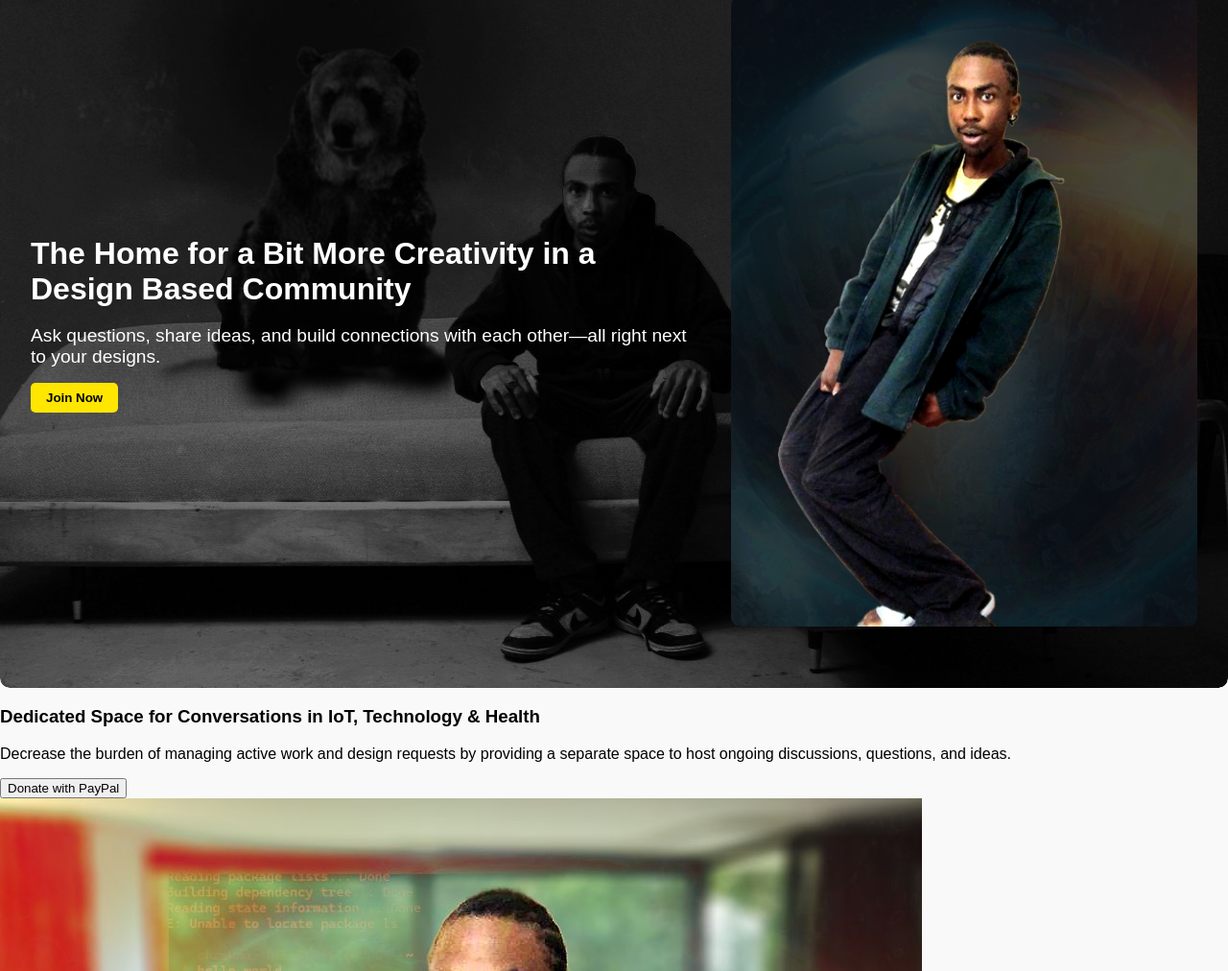
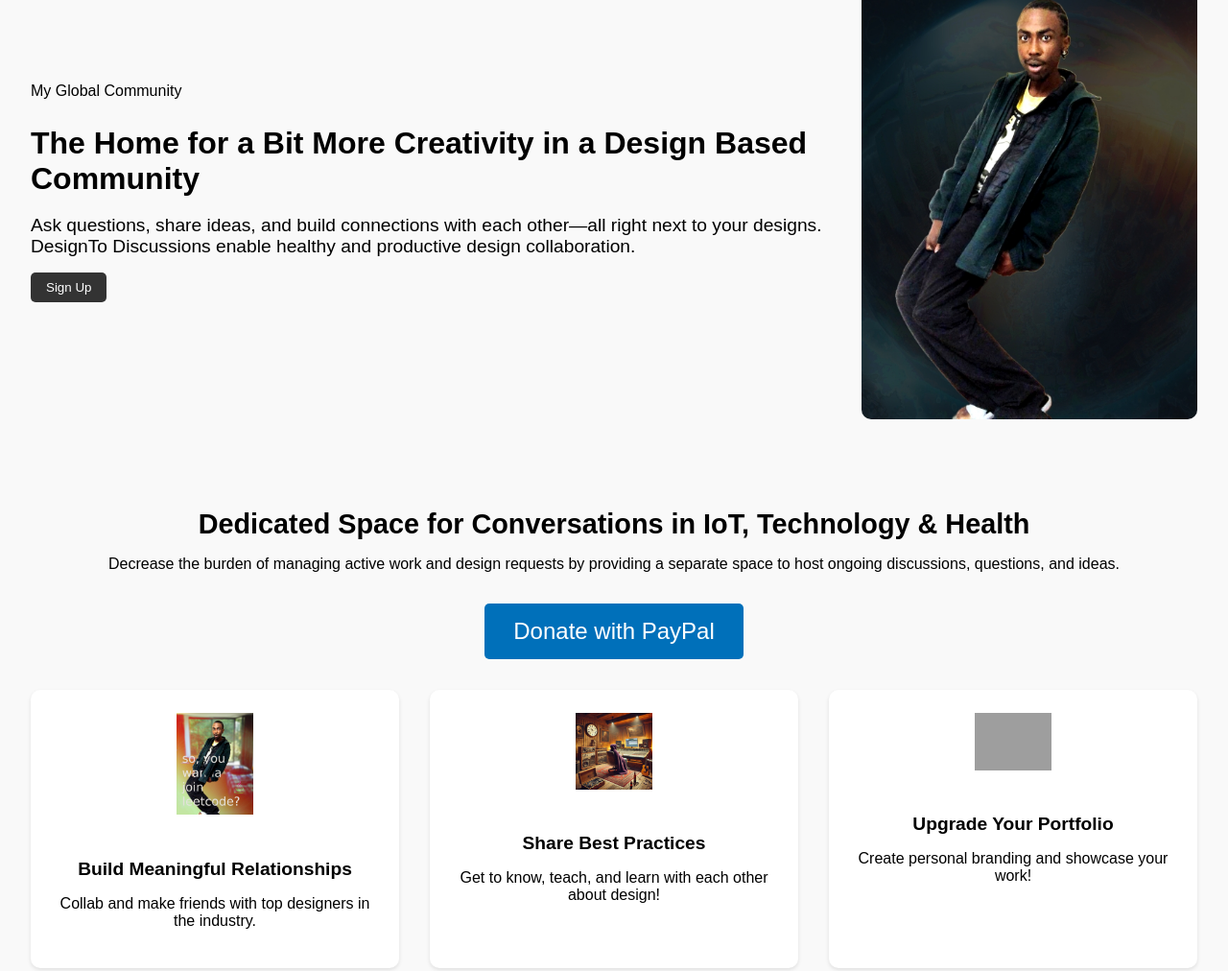
Before and after one commit to slpnbeauty97/disnet, a website: page public/index.html in a window 1280 px wide. Shown: the part 160-1172 px from the top of the page at 96% size. Drawn offline with Linux system fonts and the light colour scheme; grey boxes are pictures that could not be loaded; a script that the page names is missing.

Commit message:
Update index.html

```diff
--- a/public/index.html
+++ b/public/index.html
@@ -4,9 +4,6 @@
   <meta charset="UTF-8" />
   <meta name="viewport" content="width=device-width, initial-scale=1.0"/>
   <title>Welcome to Disnet</title>
-
-  <script async src="https://tally.so/widgets/embed.js"></script>
-
   <style>
     body {
       font-family: Arial, sans-serif;
@@ -39,46 +36,31 @@
       font-weight: bold;
     }
 
+    .main {
+      padding: 2rem;
+      display: flex;
+      flex-direction: column;
+      gap: 4rem;
+    }
+
     .hero {
       display: flex;
       align-items: center;
       justify-content: space-between;
       gap: 2rem;
-  padding: 4rem 2rem;
-  position: relative;
-  border-radius: 10px;
-  overflow: hidden;
-  z-index: 1;
+      flex-wrap: wrap;
     }
 
-/* 🔥 Add background banner + gradient overlay */
-.hero::before {
-  content: "";
-  position: absolute;
-  inset: 0;
-  background: linear-gradient(
-    rgba(0, 0, 0, 0.5),
-    rgba(0, 0, 0, 0.5)
-  ), url('/banner.jpg'); /* Replace with your banner */
-  background-size: cover;
-  background-position: center;
-  z-index: -1;
+    .hero img {
+      width: 100%;
+      max-width: 350px;
+      height: auto;
       border-radius: 10px;
+      object-fit: cover;
     }
 
-/* ✅ Keep your image size exactly as before */
-.hero img {
-  width: 40%;
-  border-radius: 10px;
-  object-fit: cover;
-  height: auto;
-  max-width: 100%;
-}
-
-/* ✅ No layout interference */
     .hero-content {
       flex: 1;
-  color: white; /* text readable on dark banner */
     }
 
     .hero-content h2 {
@@ -94,14 +76,70 @@
     .hero-content button {
       padding: 0.5rem 1rem;
       border: none;
-  background-color: #ffe600;
-  color: #000;
+      background-color: #333;
+      color: #fff;
       border-radius: 5px;
       cursor: pointer;
-  font-weight: bold;
     }
 
-/* Responsive fixes */
+    .grid-section {
+      text-align: center;
+    }
+
+    .grid-section h3 {
+      font-size: 1.8rem;
+      margin-bottom: 1rem;
+    }
+
+    .grid {
+      display: grid;
+      grid-template-columns: repeat(auto-fit, minmax(250px, 1fr));
+      gap: 2rem;
+      margin-top: 2rem;
+    }
+
+    .grid-item {
+      background-color: #fff;
+      padding: 1.5rem;
+      border-radius: 10px;
+      box-shadow: 0 2px 4px rgba(0, 0, 0, 0.1);
+      text-align: center;
+    }
+
+    .grid-item img {
+      width: 80px;
+      height: auto;
+      margin-bottom: 1rem;
+    }
+
+    .grid-item h4 {
+      font-size: 1.2rem;
+      margin-bottom: 0.5rem;
+    }
+
+    .content {
+      display: flex;
+      justify-content: center;
+      align-items: center;
+      height: 100%;
+      margin-top: 2rem;
+    }
+
+    .paypal-button {
+      padding: 15px 30px;
+      font-size: 1.5rem;
+      color: white;
+      background-color: #0070ba;
+      border: none;
+      border-radius: 5px;
+      cursor: pointer;
+      transition: background-color 0.3s ease;
+    }
+
+    .paypal-button:hover {
+      background-color: #005a9c;
+    }
+
     @media (max-width: 768px) {
       .hero {
         flex-direction: column;
@@ -114,11 +152,10 @@
     }
   </style>
 </head>
+
 <body>
-
-  <!-- Header -->
   <header class="header">
-    <h1>Disnet</h1>
+    <h1>Disne++++++{{}}</h1>
     <nav class="nav">
       <a href="#">Home</a>
       <a href="#">About</a>
@@ -126,16 +163,18 @@
     </nav>
   </header>
 
-  <!-- ✅ HERO SECTION -->
+  <main class="main">
+    <!-- Hero Section -->
     <section class="hero">
       <div class="hero-content">
+        <span class="tag">My Global Community</span>
         <h2>The Home for a Bit More Creativity in a Design Based Community</h2>
-      <p>Ask questions, share ideas, and build connections with each other—all right next to your designs.</p>
-      <button data-tally-open="nr9oJ5" data-tally-layout="modal" data-tally-width="600">
-        Join Now
-      </button>
+        <p>Ask questions, share ideas, and build connections with each other—all right next to your designs. DesignTo Discussions enable healthy and productive design collaboration.</p>
+        <button onclick="window.location.href='https://mailchi.mp/291b44f58cbb/ho-ho-ho'">Sign Up</button>
       </div>
-    <img src="myprofile.jpeg" alt="Person posing creatively" />
+
+      <!-- Simple Image (No Flip) -->
+      <img src="myprofile.jpeg" alt="Person posing creatively">
     </section>
 
     <!-- Grid Section -->
```
Lines whose indentation alone changed are shown as unchanged.
